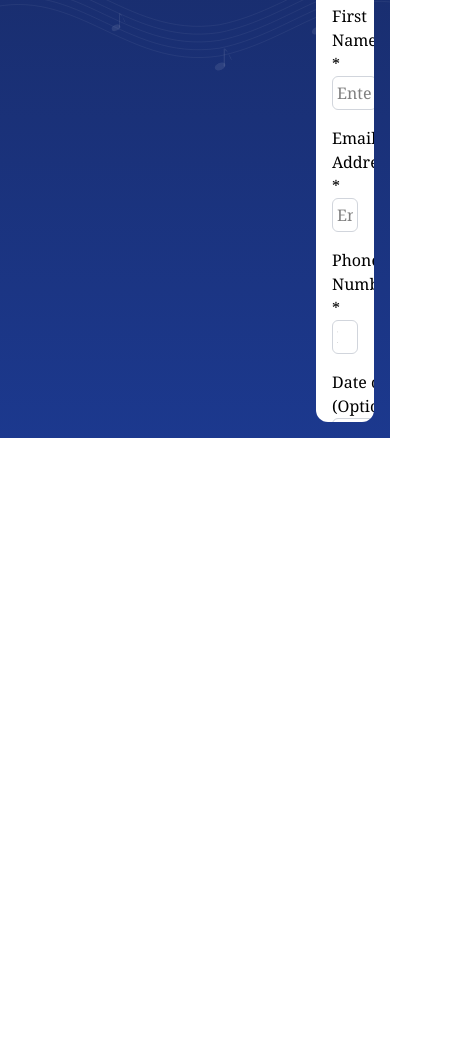
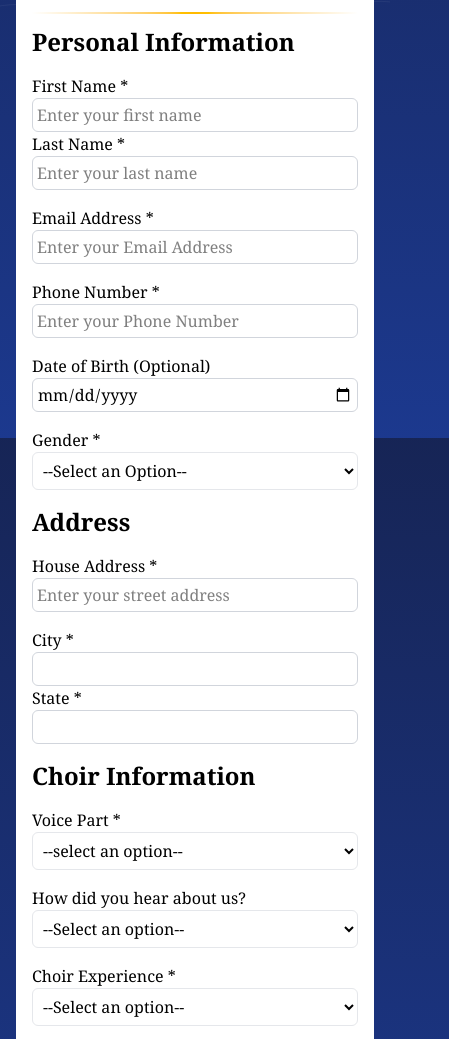
Before and after one commit to Justice-code-ops/Voice-of-light, a website: page index.html in a window 390 px wide. Shown: the part 406-1445 px from the top of the page, 449 px wide, since content can reach past the window. Before the commit the page ends 844 px from the top, so only its background shows below. Drawn offline with Linux system fonts and the light colour scheme.

Commit message:
Added mobile responsiveness to the page

```diff
--- a/index.html
+++ b/index.html
@@ -53,7 +53,7 @@
         <use href="#eighth-note" x="650" y="210" transform="scale(1)" />
     </svg>
 
-    <div class="grid grid-cols-[1fr_3fr] p-4 fixed z-10 top-0 h-screen">
+    <div class="grid md:grid-cols-[1fr_3fr] grid-cols-1 p-4 absolute z-10 top-0 md:h-screen">
         <div class="info flex flex-col items-center md:gap-10">
             <img src="./src/assets/image.png" alt="VOL Logo" class="w-25 h-25">
             <div class="flex flex-col items-center">
@@ -63,13 +63,13 @@
                 <p class="w-75 text-center">Join our choir family and be a part of something beautiful</p>
             </div>
         </div>
-        <div class="form text-black bg-white rounded-xl p-4 font-serif w-full overflow-y-auto">
+        <div class="form text-black bg-white rounded-xl p-4 font-serif w-full md:overflow-y-scroll">
             <h3 class="text-center text-5xl text-amber-500 font-pinyon font-semibold">Choir Registration</h3>
             <p class="text-center my-2">Please fill in the form to register</p>
             <div class="w-full h-0.5 bg-linear-to-r from-white via-amber-400 to-white my-3"></div>
             <form action="https://formsubmit.co/nwazuokejustice57@gmail.com" method="POST">
                 <p class="text-2xl font-semibold">Personal Information</p>
-                <div class="flex md:gap-4 my-4">
+                <div class="flex flex-col md:flex-row md:gap-4 my-4">
                     <div class="flex-1">
                         <label for="first-name">First Name *</label>
                         <input type="text" placeholder="Enter your first name" id="first-name" name="firstName" required class="">
@@ -87,13 +87,13 @@
                     <label for="phone-number">Phone Number *</label>
                     <input type="number" placeholder="Enter your Phone Number" name="phoneNumber" required>
                 </div>
-                <div class="flex gap-4">
+                <div class="flex flex-col md:flex-row gap-4">
                     <div class="flex-1">
                         <label for="d.o.b">Date of Birth (Optional)</label>
                         <input type="date" name="d.o.b">
                     </div>
-                    <div class="flex-1">
-                        <label for="gender" class="block">Gender *</label>
+                    <div class="flex-1 flex-row md:flex-col w-full">
+                        <label for="gender" class="md:block">Gender *</label>
                         <select name="gender" id="gender" class="border border-gray-200 p-1.5 rounded-md w-full">
                             <option value="select" selected>--Select an Option--</option>
                             <option value="male">Male</option>
@@ -117,7 +117,7 @@
                     </div>
                 </div>
                 <p class="font-semibold text-2xl">Choir Information</p>
-                <div class="flex md:gap-4">
+                <div class="flex flex-col md:flex-row gap-4 md:gap-4">
                     <div class="flex-1">
                         <label for="voicepart" class="block">Voice Part *</label>
                         <select name="voicePart" id="voicepart" required class="border border-gray-200 p-1.5 rounded-md w-full">
--- a/src/input.css
+++ b/src/input.css
@@ -11,7 +11,7 @@
   --font-poppins: "Poppins", sans-serif;
 }
 input {
-    @apply block w-full border border-gray-300 rounded-md p-1;
+    @apply md:block w-full border border-gray-300 rounded-md p-1;
 }
 form > div {
     @apply my-4;
```
Also changed, not shown: src/output.css.
